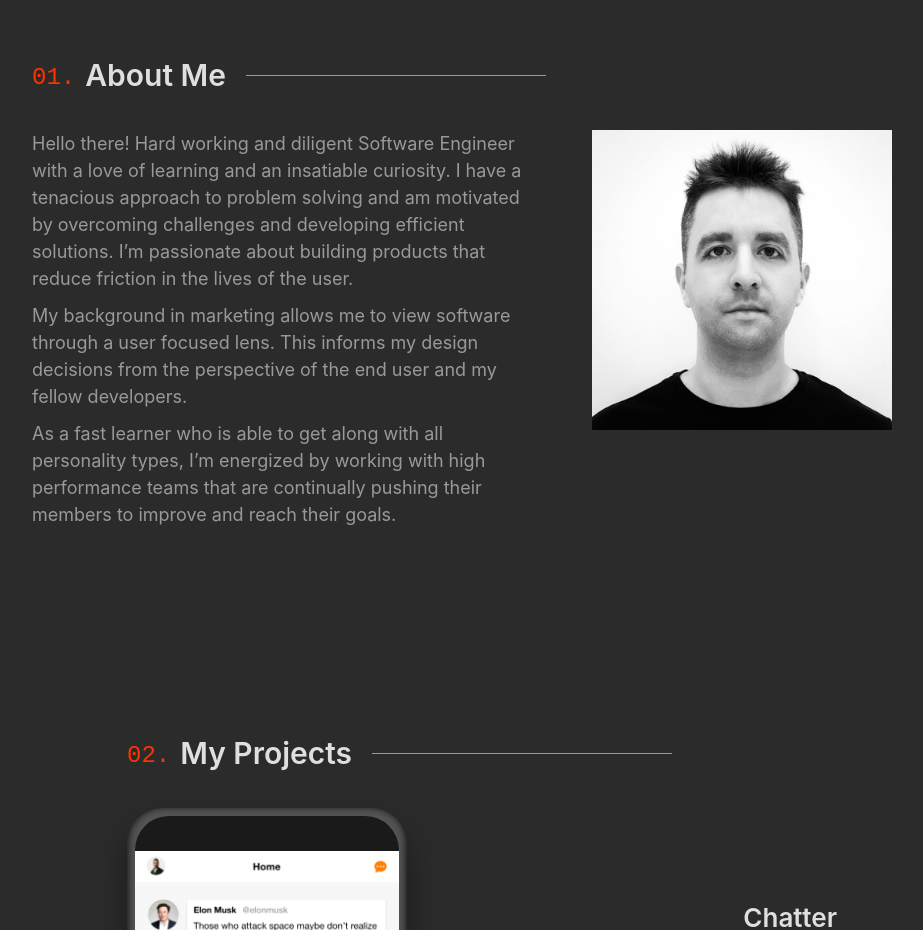
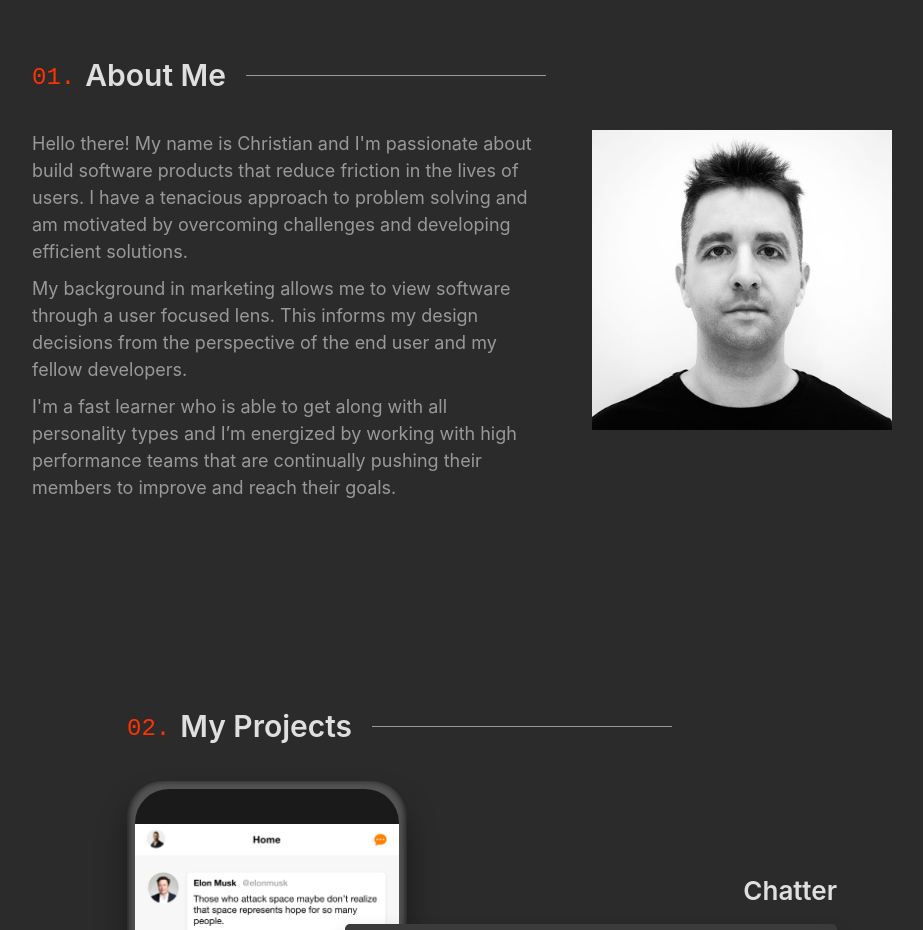
Before and after one commit to christianjbolus/portfolio_v2, a Svelte app: page / in a window 1280 px wide. Shown: the part 840-1770 px from the top of the page, without its empty margins (158-1081 px from the left). Built offline with nearby package versions, Linux system fonts and the light colour scheme.

Commit message:
Reword About section copy

```diff
--- a/src/components/sections/About.svelte
+++ b/src/components/sections/About.svelte
@@ -1,10 +1,7 @@
 <script>
   import NumberedHeader from "../NumberedHeader.svelte";
   import { ScrollReveal } from '../effects'
-  // const skills = [
-  //   "JavaScript", "TypeScript", "Ruby", "HTML/CSS", "React", "Next.js", "Node.js",
-  //   "Express", "Ruby on Rails", "Mongo DB", "PostgreSQL", "GraphQL", "Git"
-  //   ]
+  import { skills } from '../../data.js'
 </script>
 
   <ScrollReveal>
@@ -13,18 +10,16 @@
       <div class="container">
         <div>
           <p>
-            Hello there! Hard working and diligent Software Engineer with a love of learning and an insatiable curiosity.
-            I have a tenacious approach to problem solving and am motivated by overcoming challenges and
-            developing efficient solutions.  I’m passionate about building products that reduce friction
-            in the lives of the user.
+            Hello there!  My name is Christian and I'm passionate about build software products
+            that reduce friction in the lives of users.  I have a tenacious approach to problem
+            solving and am motivated by overcoming challenges and developing efficient solutions.
           </p>
           <p>
-            My background in marketing allows me to view software through a user
-            focused lens. This informs my design decisions from the perspective of the end user and my
-            fellow developers.
+            My background in marketing allows me to view software through a user focused lens.
+            This informs my design decisions from the perspective of the end user and my fellow developers.
           </p>
           <p>
-            As a fast learner who is able to get along with all personality types,
+            I'm a fast learner who is able to get along with all personality types and
             I’m energized by working with high performance teams that are continually pushing their
             members to improve and reach their goals.
           </p>
```
